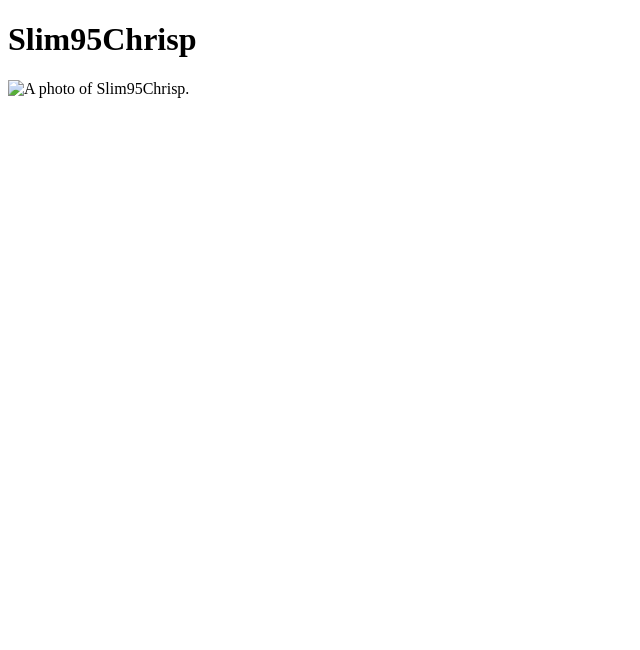
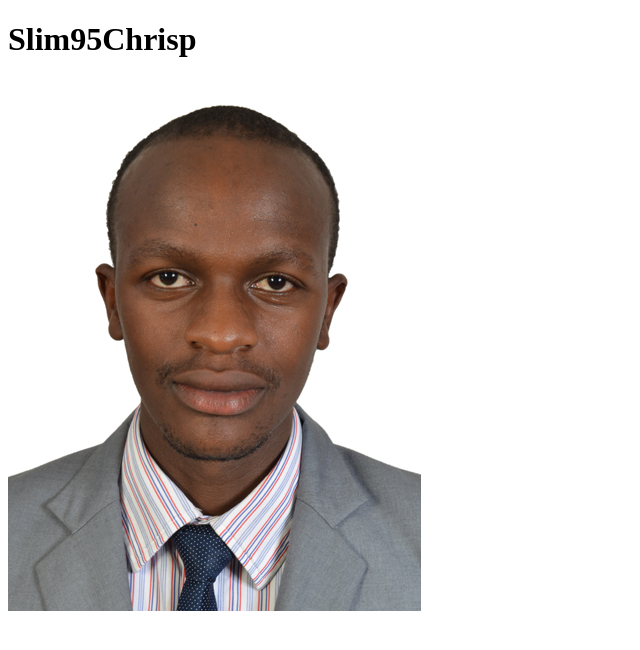
Before and after one commit to Slim95Chrisp/first-portfolio, a plain HTML site: page index.html in a window 1280 px wide. Shown: the whole page, without its empty margins (0-640 px from the left). Drawn offline with Linux system fonts and the light colour scheme.

Commit message:
add image of chrispus and img tag to

```diff
--- a/index.html
+++ b/index.html
@@ -1,7 +1,7 @@
 <!DOCTYPE html>
 <html
   <head>
-    <link rel="stylesheet" href="css/styles.css">
+    <link rel="stylesheet" href="css/styles.css" type="text/css" >
 
     <title>Chrispus Ngure</title>
 
```
Also changed, not shown: images/chrispus.jpg (added).
